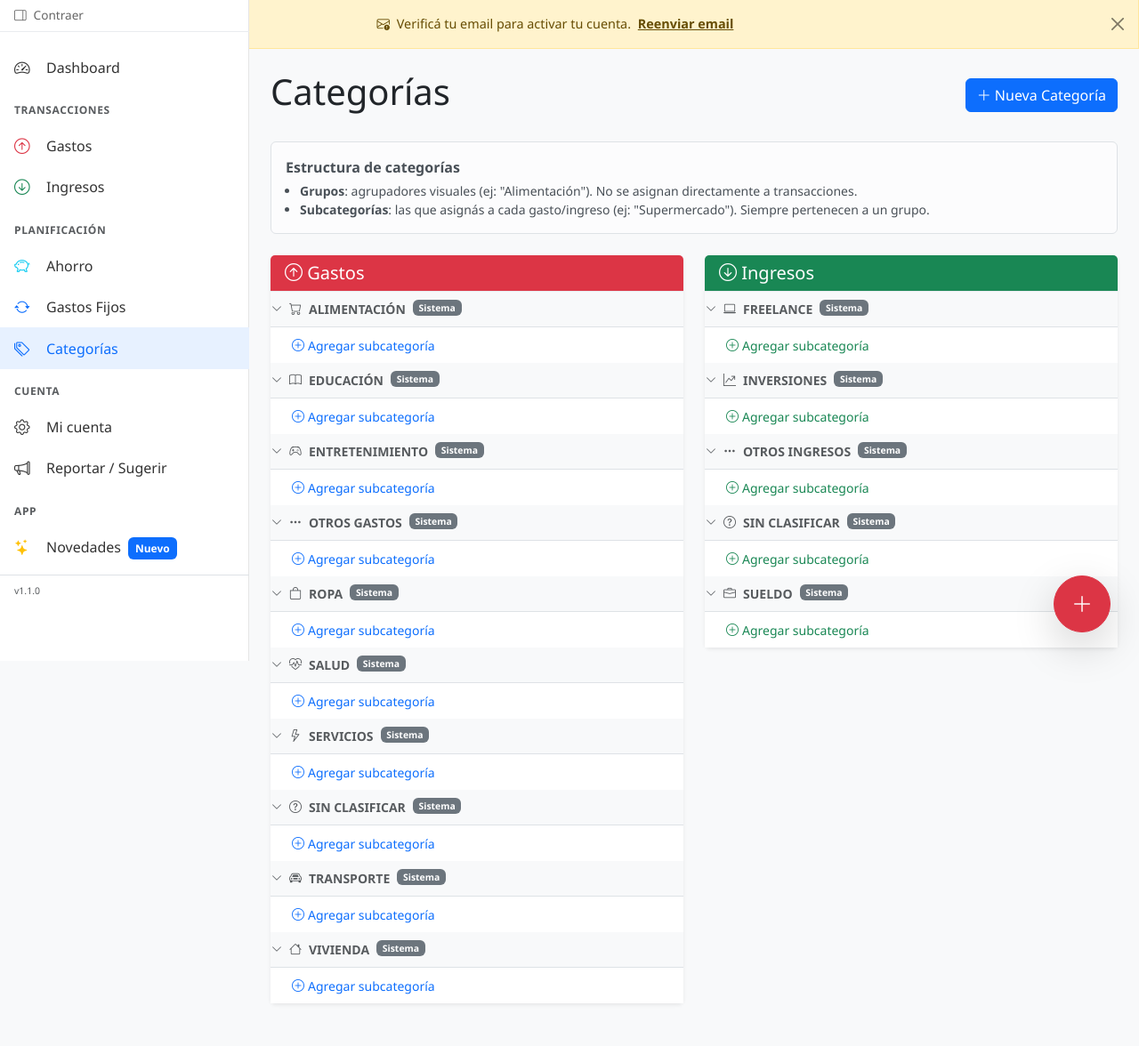
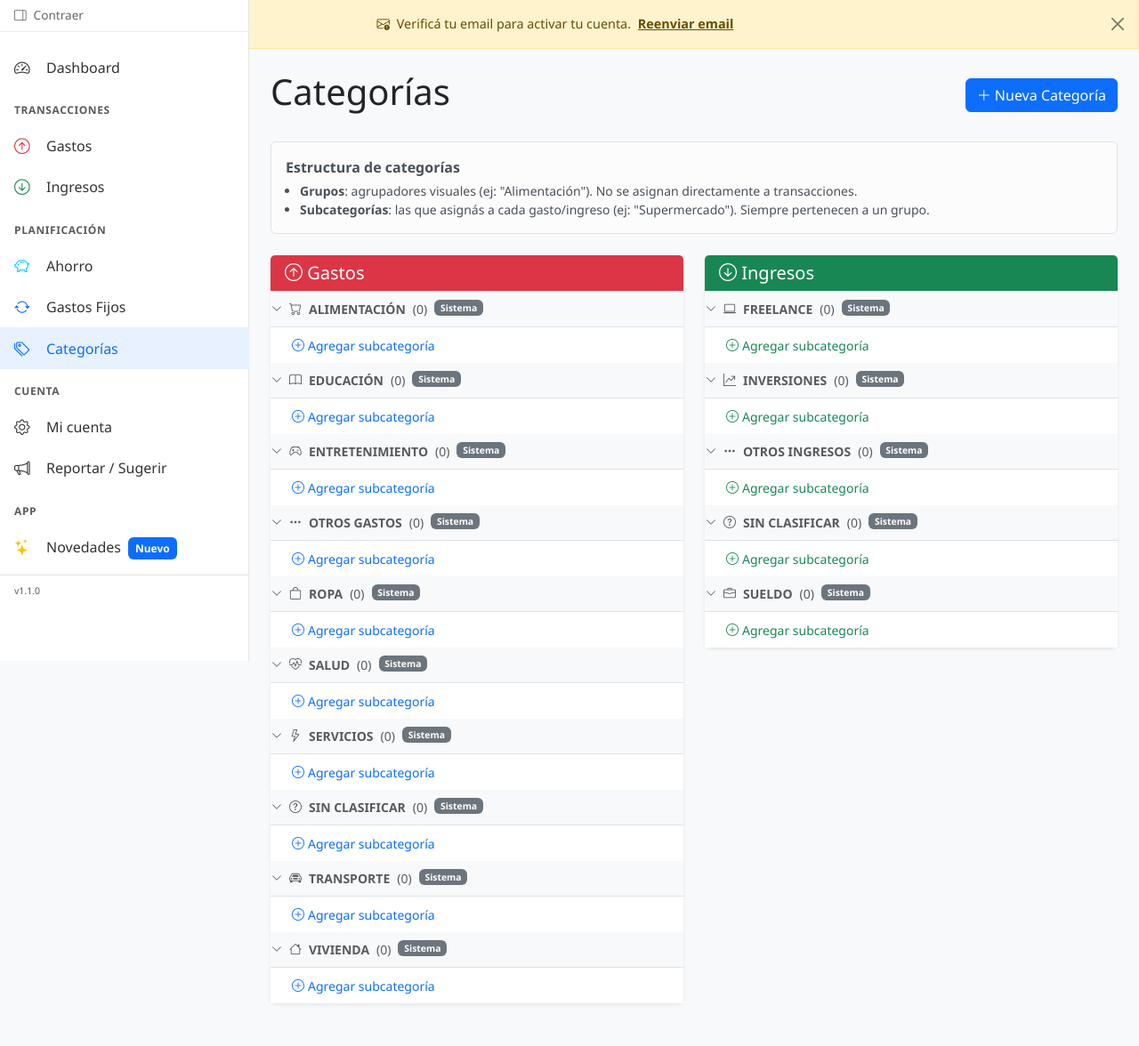
Before and after one commit to Nicokac/control_gastos, a Django app: page /categories/ in a window 1280 px wide. Shown: the part 57-1233 px from the top of the page at 89% size. Run offline with Django 5.2, Linux system fonts and the light colour scheme; the visitor is signed in with stand-in values (Sample User, id 1); data comes from the database, SQL or seed files in the repository; parts of the project's set-up code (start-up, migrations or seed data) failed here and were passed over.

Commit message:
feat(categories): ocultar FAB en listado de categorías y mostrar contador de subcategorías por grupo

```diff
--- a/templates/base.html
+++ b/templates/base.html
@@ -39,6 +39,7 @@
     {% endif %}
 
     <!-- FAB Button - Nuevo Gasto (QW-2.1) -->
+    {% block fab %}
     {% if user.is_authenticated %}
     <a href="{% url 'expenses:create' %}"
         id="tour-fab"
@@ -50,6 +51,7 @@
             <i class="bi bi-plus-lg fs-4" aria-hidden="true"></i>
     </a>
     {% endif %}
+    {% endblock fab %}
 
     <!-- Toast Container (QW-3.3) -->
     <div class="toast-container position-fixed bottom-0 end-0 p-3 toast-container-fixed">
--- a/templates/categories/category_list.html
+++ b/templates/categories/category_list.html
@@ -42,6 +42,7 @@
                                 <i class="bi bi-chevron-down category-chevron text-muted" style="font-size:0.75rem; transition: transform 0.2s;"></i>
                                 <i class="{{ entry.group.icon|default:'bi-folder' }} text-muted small"></i>
                                 <span class="fw-semibold small text-uppercase text-muted">{{ entry.group.name }}</span>
+                                <span class="text-muted small fw-normal">({{ entry.subcategories|length }})</span>
                                 {% if entry.group.is_system %}
                                 <span class="badge bg-secondary" style="font-size:0.65rem">Sistema</span>
                                 {% endif %}
@@ -111,6 +112,7 @@
                                 <i class="bi bi-chevron-down category-chevron text-muted" style="font-size:0.75rem; transition: transform 0.2s;"></i>
                                 <i class="{{ entry.group.icon|default:'bi-folder' }} text-muted small"></i>
                                 <span class="fw-semibold small text-uppercase text-muted">{{ entry.group.name }}</span>
+                                <span class="text-muted small fw-normal">({{ entry.subcategories|length }})</span>
                                 {% if entry.group.is_system %}
                                 <span class="badge bg-secondary" style="font-size:0.65rem">Sistema</span>
                                 {% endif %}
@@ -158,3 +160,5 @@
     </div>
 </div>
 {% endblock %}
+
+{% block fab %}{% endblock %}
```
